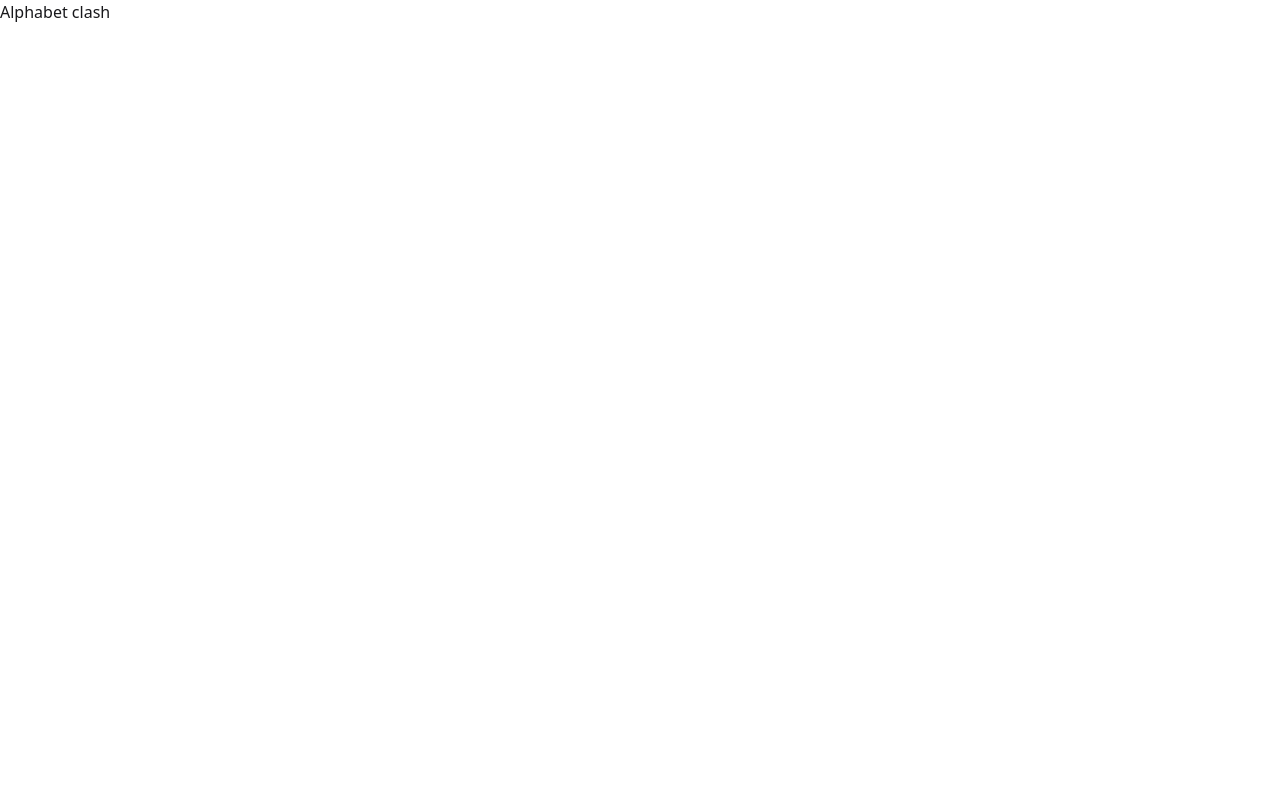
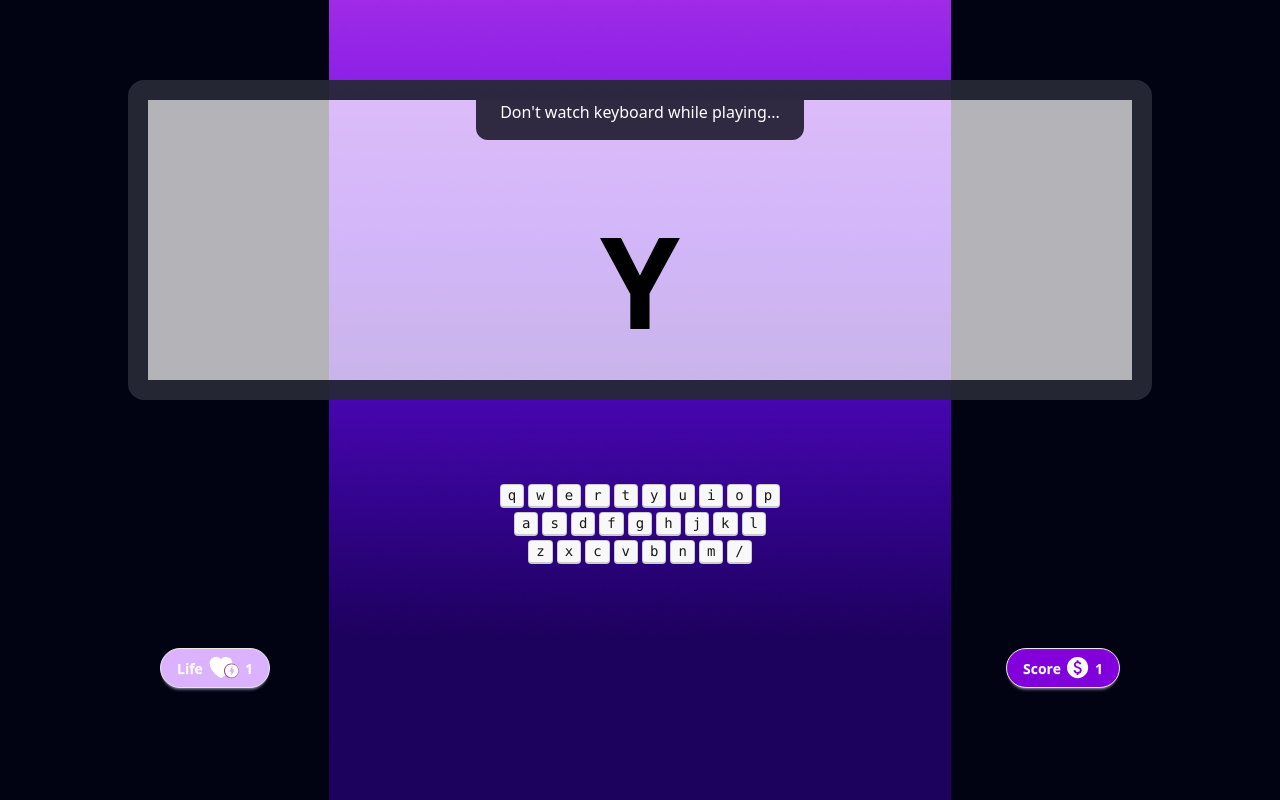
Before and after one commit to 11111Asif/alphabet-clash-pro, a plain HTML site: page index.html in a window 1280 px wide. Drawn offline with nearby package versions, Linux system fonts and the light colour scheme.

Commit message:
added to artboard

```diff
--- a/index.html
+++ b/index.html
@@ -7,10 +7,88 @@
     <title>Alphabet Clash pro</title>
     <link href="https://cdn.jsdelivr.net/npm/daisyui@5" rel="stylesheet" type="text/css" />
     <script src="https://cdn.jsdelivr.net/npm/@tailwindcss/browser@4"></script>
+    <link rel="stylesheet" href="styles/style.css">
 </head>
 
 <body>
-    <h1>Alphabet clash</h1>
+    <main class="min-h-screen bg-[#010313] bg-[url(images/background.png)] bg-no-repeat bg-center">
+         <!-- home screen -->
+         <section id="home-screen" class="min-h-screen text-white flex justify-center items-center hidden">
+            <div class="flex flex-col items-center gap-10">
+                <h1 class="text-8xl font-anton uppercase">Alpha Clash Pro</h1>
+                <p>Unleash Your Keyboard Kun g Fu : Press “Enter” to Play</p>
+                <button class="btn bg-white text-black">Play Now</button>
+            </div>
+        </section>
+        <!-- playground start-->
+        <section id="play-ground" class="">
+            <div class="flex flex-col items-center gap-20 pt-20">
+                <!-- screen -->
+                <div
+                    class="artboard artboard-horizontal w-[1024px] h-[320px] phone-6 border-[20px] rounded-2xl border-[#010313CC] bg-[#FFFFFFB3]">
+                    <div class="flex justify-center">
+                        <p class="bg-[#2F2941] px-6 pb-4 rounded-b-xl text-white">Don't watch keyboard while playing...
+                        </p>
+                    </div>
+                    <div class="flex justify-center items-center h-full">
+                        <p id="current-alphabet" class="text-black text-9xl font-bold uppercase">Y</p>
+                    </div>
+                </div>
+                <!-- keyboard start-->
+                <div>
+                    <div class="flex justify-center gap-1 my-1 w-full">
+                        <kbd id="q" class="kbd">q</kbd>
+                        <kbd id="w" class="kbd">w</kbd>
+                        <kbd id="e" class="kbd">e</kbd>
+                        <kbd id="r" class="kbd">r</kbd>
+                        <kbd id="t" class="kbd">t</kbd>
+                        <kbd id="y" class="kbd">y</kbd>
+                        <kbd id="u" class="kbd">u</kbd>
+                        <kbd id="i" class="kbd">i</kbd>
+                        <kbd id="o" class="kbd">o</kbd>
+                        <kbd id="p" class="kbd">p</kbd>
+                    </div>
+                    <div class="flex justify-center gap-1 my-1 w-full">
+                        <kbd id="a" class="kbd">a</kbd>
+                        <kbd id="s" class="kbd">s</kbd>
+                        <kbd id="d" class="kbd">d</kbd>
+                        <kbd id="f" class="kbd">f</kbd>
+                        <kbd id="g" class="kbd">g</kbd>
+                        <kbd id="h" class="kbd">h</kbd>
+                        <kbd id="j" class="kbd">j</kbd>
+                        <kbd id="k" class="kbd">k</kbd>
+                        <kbd id="l" class="kbd">l</kbd>
+                    </div>
+                    <div class="flex justify-center gap-1 my-1 w-full">
+                        <kbd id="z" class="kbd">z</kbd>
+                        <kbd id="x" class="kbd">x</kbd>
+                        <kbd id="c" class="kbd">c</kbd>
+                        <kbd id="v" class="kbd">v</kbd>
+                        <kbd id="b" class="kbd">b</kbd>
+                        <kbd id="n" class="kbd">n</kbd>
+                        <kbd id="m" class="kbd">m</kbd>
+                        <kbd id="/" class="kbd">/</kbd>
+                    </div>
+                </div>
+                <!-- keyboard end -->
+                <!-- life score -->
+                <div class="flex justify-between w-3/4">
+                    <button class="btn rounded-full bg-purple-300 text-white px-4">
+                        Life
+                        <img src="images/heart.svg" alt="">
+                        <span>1</span>
+                    </button>
+                    <button class="btn rounded-full bg-purple-700 text-white px-4">
+                        Score
+                        <img src="images/dollar.svg" alt="">
+                        <span>1</span>
+                    </button>
+
+                </div>
+            </div>
+        </section>
+        <!-- playground end -->
+    </main>
 </body>
 
 </html>
--- /dev/null
+++ b/styles/style.css
@@ -0,0 +1,9 @@
+@import url('https://fonts.googleapis.com/css2?family=Anton&family=Poppins:wght@400;500;600;700;800&display=swap');
+
+  .font-poppins{
+    font-family: 'Poppins', sans-serif;
+  }
+
+  .font-anton{
+    font-family: 'Anton', sans-serif;
+  }
```
Also changed, not shown: images/dollar.svg (added), images/heart.svg (added).
